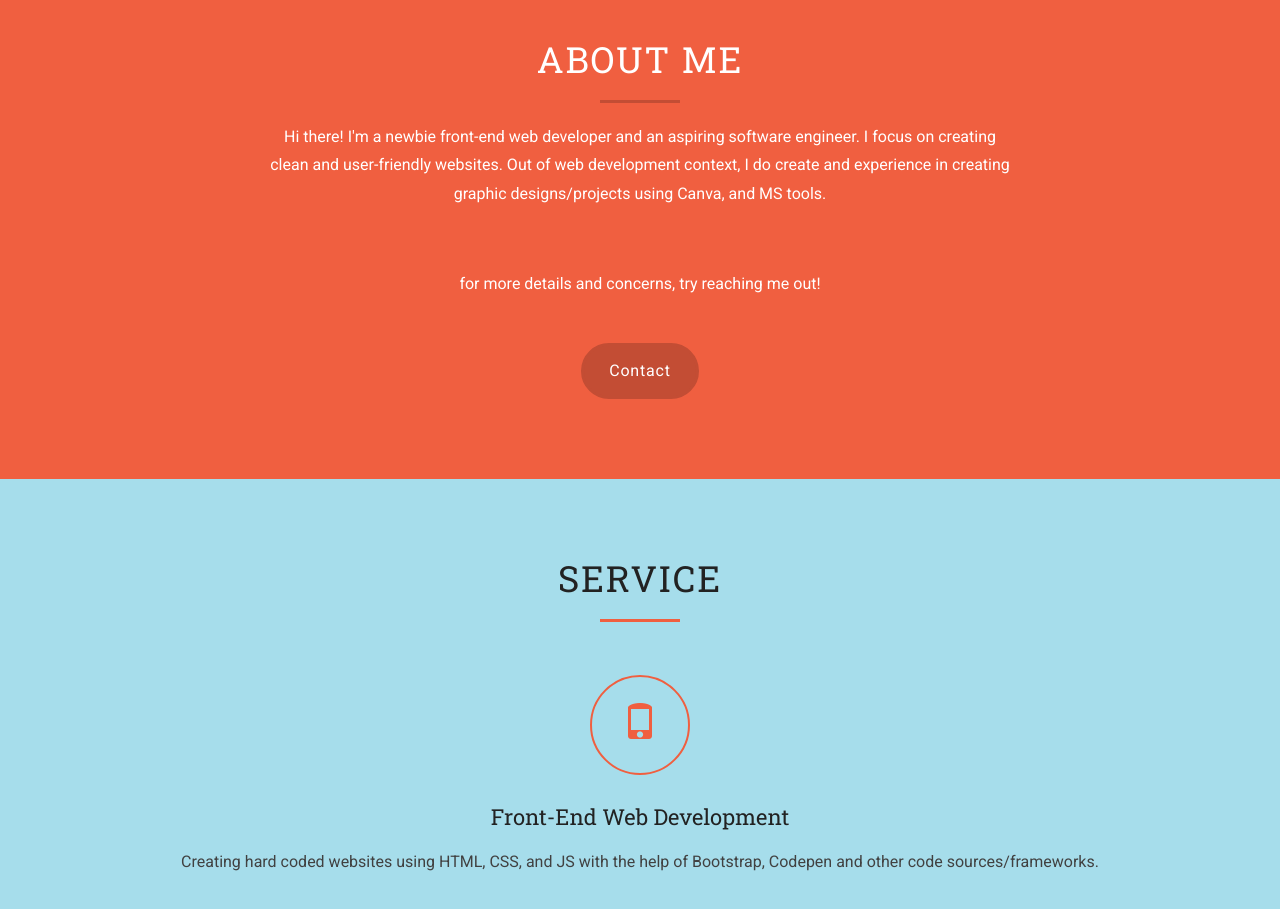
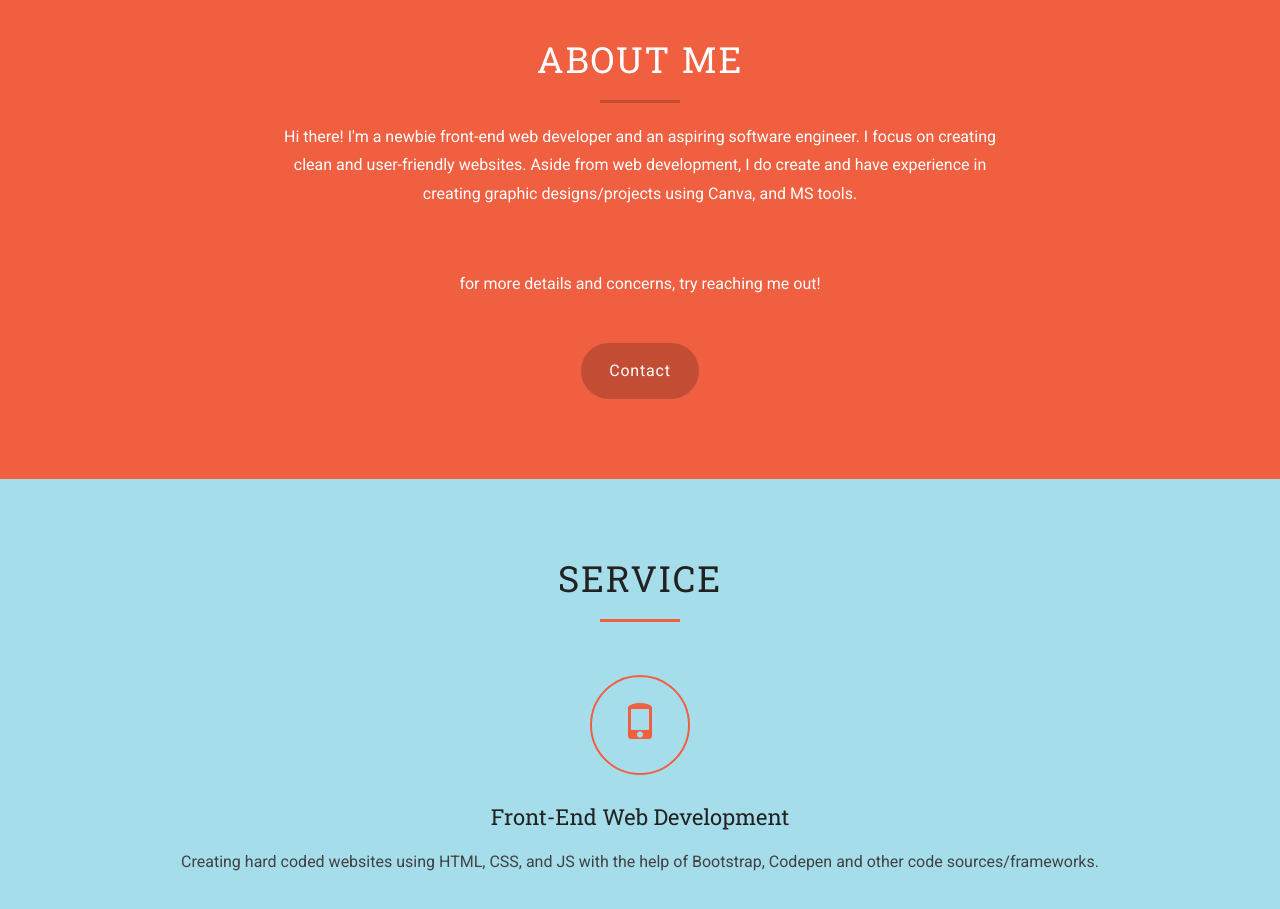
Before and after one commit to jovanjohn1/jovanjohn1.github.io, a plain HTML site: page content/main.html in a window 1280 px wide. Shown: the part 840-1749 px from the top of the page. Drawn offline with nearby package versions, Linux system fonts and the light colour scheme; a script that the page names is missing.

Commit message:
minor change

```diff
--- a/content/main.html
+++ b/content/main.html
@@ -45,7 +45,7 @@
             <div class="row">
                 <div class="col-md-8 col-md-offset-2 col-sm-12 col-xs-12">
                     <h3>About me</h3>
-                    <p style="font-size: medium;">Hi there! I'm a newbie front-end web developer and an aspiring software engineer. I focus on creating clean and user-friendly websites. Out of web development context, I do create and experience in creating graphic designs/projects using Canva, and MS tools.</p>
+                    <p style="font-size: medium;">Hi there! I'm a newbie front-end web developer and an aspiring software engineer. I focus on creating clean and user-friendly websites. Aside from web development, I do create and have experience in creating graphic designs/projects using Canva, and MS tools.</p>
                    <br><br> <p style="font-size: medium;">for more details and concerns, try reaching me out!</p> <a href="#contact" class="btn btn-default-new" style="font-size: medium;">Contact</a> </div>
             </div>
         </div>
```
